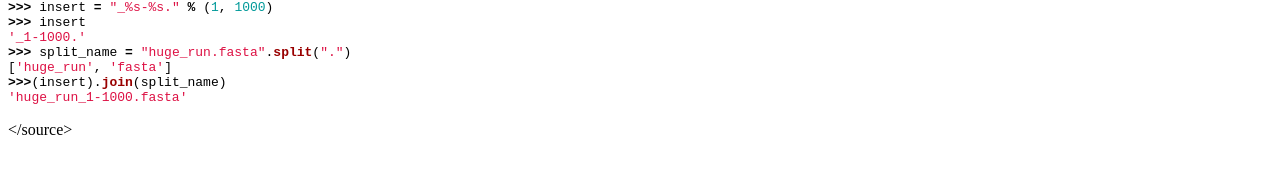
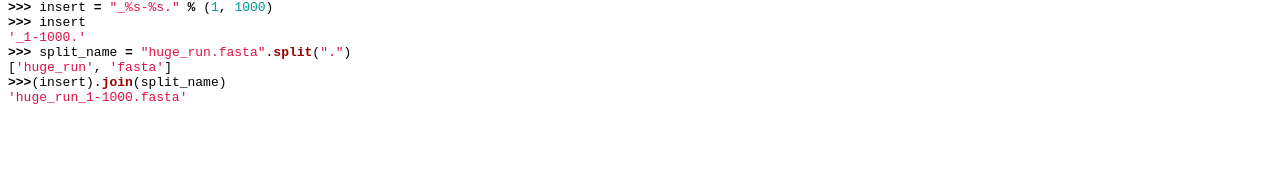
Before and after one commit to biopython/biopython.github.io, a Jekyll site: the page built from wiki/User_Davidw/cookbook.md, in a window 1280 px wide. Shown: the part 685-859 px from the top of the page. Built offline with Jekyll 4.4.1, drawn with Linux system fonts in a browser that asks for light colours.

Commit message:
Change to wiki page

````diff
--- a/wiki/User_Davidw/cookbook.md
+++ b/wiki/User_Davidw/cookbook.md
@@ -62,5 +62,3 @@ which can be broken down thus:
 >>>(insert).join(split_name)
 'huge_run_1-1000.fasta'
 ```
-
-</source>
````
Also changed, not shown: 1 other file.
